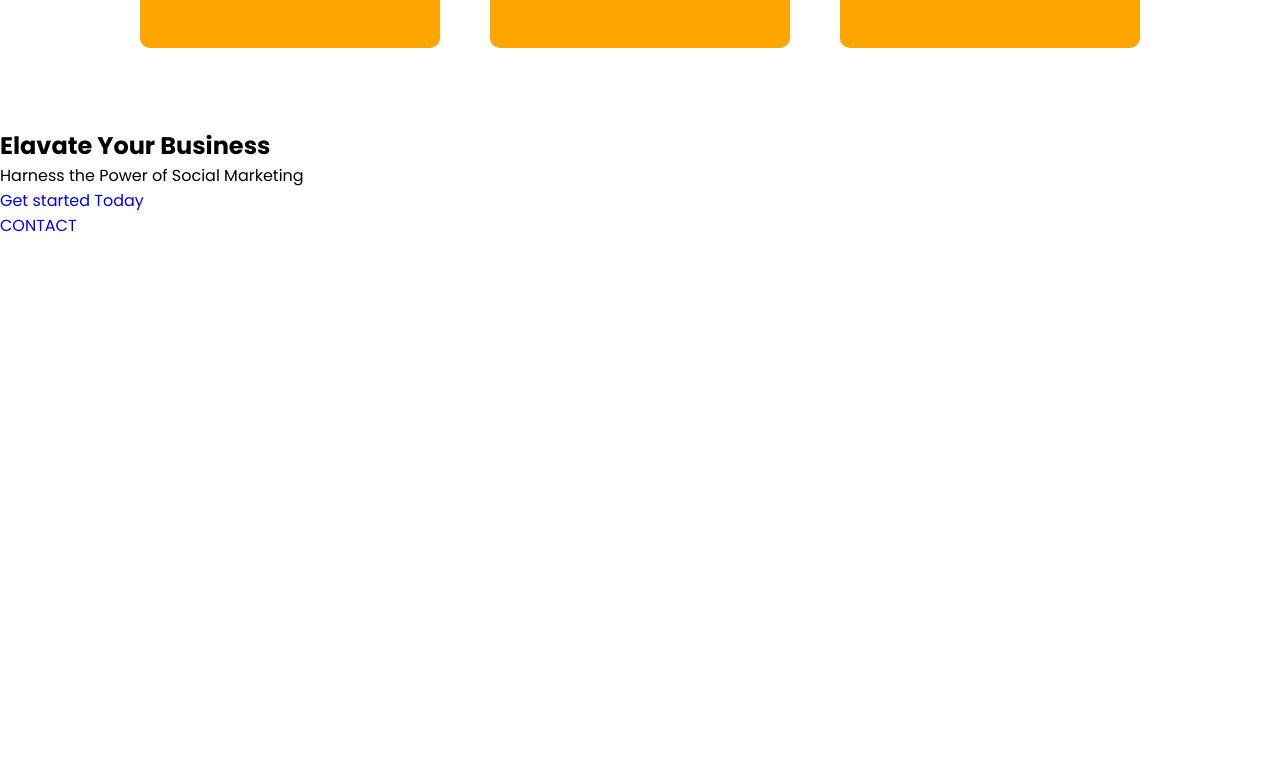
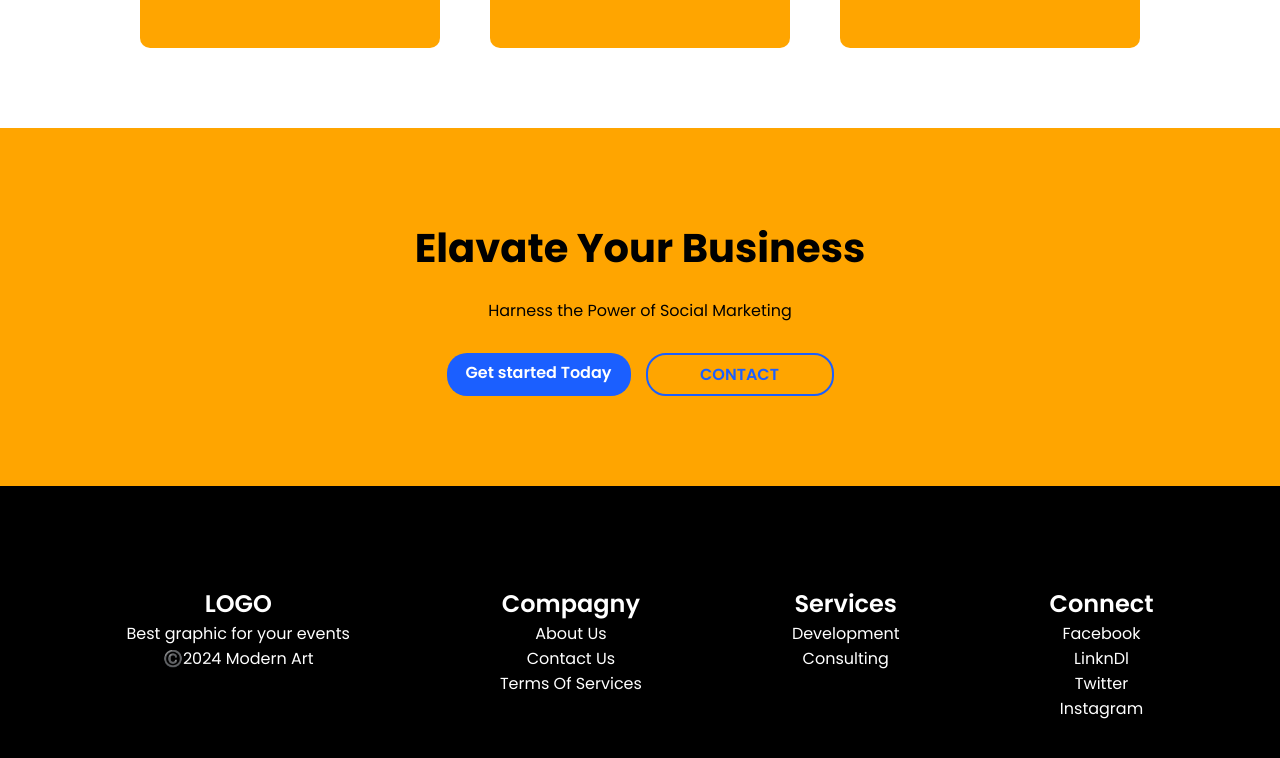
Before and after one commit to maskon-ht/website_test, a plain HTML site: page index.html in a window 1280 px wide. Shown: the part 1998-2756 px from the top of the page. Before the commit the page ends 2236 px from the top, so only its background shows below. Drawn offline with Linux system fonts and the light colour scheme.

Commit message:
My 2nd modif

```diff
--- a/Style_contact.css
+++ b/Style_contact.css
@@ -7,19 +7,20 @@
     margin: 0;
     padding: 0;
 }
+/* navbar */
 header{
     display: flex;
-    justify-content: right;
+    justify-content: center;
     align-items: center;
     left: 0; right: 0;
-    gap: 50px;
+    gap: 200px;
     position: fixed;
-    padding: 20px;
     z-index: 1000;
-    background-color:orange;
+    background-color:#fff;
 }
 header .logo img{
     width: auto;
+    padding: 10px;
     height: 20px;
     object-fit: cover;
 }
@@ -42,6 +43,7 @@ header .navbar a:hover{
 section{
     width: 100%;
 }
+/* En-tete image */
 .et{
     display: flex;
     justify-content: center;
@@ -90,7 +92,7 @@ section{
     padding: 75px;
     border-radius: 60px;
 }
-
+/* Logo_bar */
 .logo_bar{
     display: flex;
     justify-content: center;
@@ -102,7 +104,7 @@ section{
     height: 40px;
     margin: 20px 0px;
 }
-
+/* More info */
 .infos{
     display: flex;
     justify-content: center;
@@ -125,7 +127,7 @@ section{
     font-weight: bold;
     margin: 15px 0px;
 }
-
+/* image+infos */
 .image_info{
     width: 100%;
     display: flex;
@@ -159,7 +161,7 @@ section{
     text-wrap:wrap;
     text-justify: distribute;
 }
-
+/* Review's members */
 .person{
     display: flex;
     flex-direction: row;
@@ -195,3 +197,63 @@ section{
     text-wrap: wrap;
     color: #fff;
 }
+/* Elavate */
+.ad{
+    width: 100%;
+    height: auto;
+    padding: 90px 0px;
+    display: flex;
+    justify-content: center;
+    align-items: center;
+    flex-direction: column;
+    gap: 20px;
+    background-color: orange;
+    text-align: center;
+}
+.ad .click_button{
+    margin-top: 10px;
+    display: flex;
+    gap: 15px;
+    text-decoration: none;
+    text-align: center;
+}
+.ad .click_button a{
+    background-color: rgb(27, 95, 255);
+    color: #fff;
+    border-radius: 20px;
+    padding: 7px;
+    width: 170px;
+    height: auto;
+    font-weight: 600;
+}
+.ad .click_button .Contact{
+    background-color: transparent;
+    color:rgb(27, 95, 255);
+    border: 2px solid rgb(27, 95, 255);
+    padding: 7px;
+    width: 170px;
+}
+.ad h1{
+    font-size: 30pt;
+}
+/* Footer */
+footer{
+    background-color: black;
+    width: 100%;
+    padding: 100px 0px;
+    display: flex;
+    flex-direction: row;
+    gap: 150px;
+    justify-content: center;
+    text-align: center;
+    color: #fff;
+}
+footer span{
+    font-size: 18pt;
+    font-weight: 600;
+}
+.copyright{
+    display: flex;
+    flex-direction: column;
+    justify-items: center;
+}
--- a/index.html
+++ b/index.html
@@ -95,10 +95,29 @@
         </div>
     </section>
     <footer id="apropos">
-        <div class="logo"></div>
-        <div class="compagny"></div>
-        <div class="services"></div>
-        <div class="connect"></div>
+        <div class="copyright">
+            <span>LOGO</span>
+            <p>Best graphic for your events</p>
+            <p>©️2024 Modern Art</p>
+        </div>
+        <div class="compagny">
+            <span>Compagny</span>
+            <p>About Us</p>
+            <p>Contact Us</p>
+            <p>Terms Of Services</p>
+        </div>
+        <div class="services">
+            <span>Services</span>
+            <p>Development</p>
+            <p>Consulting</p>
+        </div>
+        <div class="connect">
+            <span>Connect</span>
+            <p>Facebook</p>
+            <p>LinknDl</p>
+            <p>Twitter</p>
+            <p>Instagram</p>
+        </div>
     </footer>
 </body>
 
```
